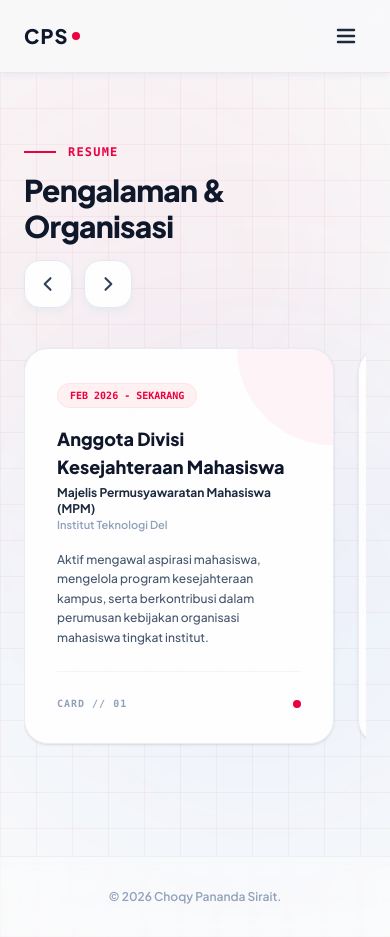
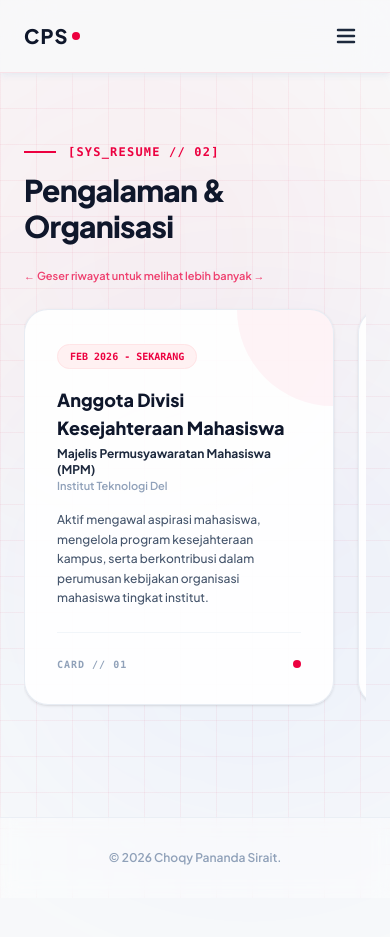
Before and after one commit to ChoqySirait/Portfolio-Sdrhana, a Next.js app in the folder my-portfolio/: page /resume in a window 390 px wide. After the commit the page ends 898 px from the top, so only its background shows below. Built offline with nearby package versions, Linux system fonts and the light colour scheme.

Commit message:
Update untuk Responsif Mobile

```diff
--- a/my-portfolio/app/portfolio/page.tsx
+++ b/my-portfolio/app/portfolio/page.tsx
@@ -116,7 +116,7 @@ export default function PortfolioPage() {
     <main className="max-w-6xl mx-auto px-6 py-8">
       {/* Header Section */}
       <ScrollReveal>
-        <div className="mb-8 flex flex-col md:flex-row md:items-end justify-between gap-4">
+        <div className="mb-6 flex flex-col md:flex-row md:items-end justify-between gap-4">
           <div>
             <div className="flex items-center space-x-3 mb-3">
               <span className="w-8 h-0.5 bg-rose-600"></span>
@@ -127,8 +127,8 @@ export default function PortfolioPage() {
             <h1 className="text-3xl sm:text-5xl font-black text-slate-900 tracking-tight">Proyek Pilihan</h1>
           </div>
 
-          {/* Tombol Swipe */}
-          <div className="flex items-center space-x-3">
+          {/* Tombol Swipe Desktop */}
+          <div className="hidden sm:flex items-center space-x-3">
             <button
               onClick={() => scroll('left')}
               className="w-12 h-12 rounded-2xl bg-white/90 backdrop-blur-md border border-slate-200 hover:border-rose-600 text-slate-700 hover:text-rose-600 flex items-center justify-center transition-all duration-200 active:scale-90 shadow-md shadow-slate-200/50 hover:shadow-rose-600/20 cursor-pointer group"
@@ -145,6 +145,11 @@ export default function PortfolioPage() {
             </button>
           </div>
         </div>
+
+        {/* Petunjuk Swipe Khusus Mobile */}
+        <p className="sm:hidden text-[11px] font-semibold text-rose-600 mb-4 flex items-center gap-1.5 animate-pulse">
+          <span>← Geser kartu untuk melihat lebih banyak →</span>
+        </p>
       </ScrollReveal>
 
       {/* Carousel Container */}
@@ -215,6 +220,7 @@ export default function PortfolioPage() {
               <button
                 onClick={() => setSelectedProject(null)}
                 className="absolute top-4 right-4 bg-white/90 hover:bg-white text-slate-800 rounded-full w-9 h-9 flex items-center justify-center font-bold text-sm shadow-md transition-all active:scale-90 cursor-pointer"
+                aria-label="Tutup Modal"
               >
                 ✕
               </button>
--- a/my-portfolio/app/resume/page.tsx
+++ b/my-portfolio/app/resume/page.tsx
@@ -48,19 +48,19 @@ export default function ResumePage() {
     <main className="max-w-6xl mx-auto px-6 py-8">
       {/* Header Section */}
       <ScrollReveal>
-        <div className="mb-8 flex flex-col md:flex-row md:items-end justify-between gap-4">
+        <div className="mb-6 flex flex-col md:flex-row md:items-end justify-between gap-4">
           <div>
             <div className="flex items-center space-x-3 mb-3">
               <span className="w-8 h-0.5 bg-rose-600"></span>
               <span className="text-xs font-bold uppercase tracking-widest text-rose-600 font-mono">
-                RESUME
+                [SYS_RESUME // 02]
               </span>
             </div>
             <h1 className="text-3xl sm:text-5xl font-black text-slate-900 tracking-tight">Pengalaman &amp; Organisasi</h1>
           </div>
 
-          {/* Tombol Swipe */}
-          <div className="flex items-center space-x-3">
+          {/* Tombol Swipe Desktop */}
+          <div className="hidden sm:flex items-center space-x-3">
             <button
               onClick={() => scroll('left')}
               className="w-12 h-12 rounded-2xl bg-white/90 backdrop-blur-md border border-slate-200 hover:border-rose-600 text-slate-700 hover:text-rose-600 flex items-center justify-center transition-all duration-200 active:scale-90 shadow-md shadow-slate-200/50 hover:shadow-rose-600/20 cursor-pointer group"
@@ -77,6 +77,11 @@ export default function ResumePage() {
             </button>
           </div>
         </div>
+
+        {/* Petunjuk Swipe Khusus Mobile */}
+        <p className="sm:hidden text-[11px] font-semibold text-rose-600 mb-4 flex items-center gap-1.5 animate-pulse">
+          <span>← Geser riwayat untuk melihat lebih banyak →</span>
+        </p>
       </ScrollReveal>
 
       {/* Carousel Container */}
```
